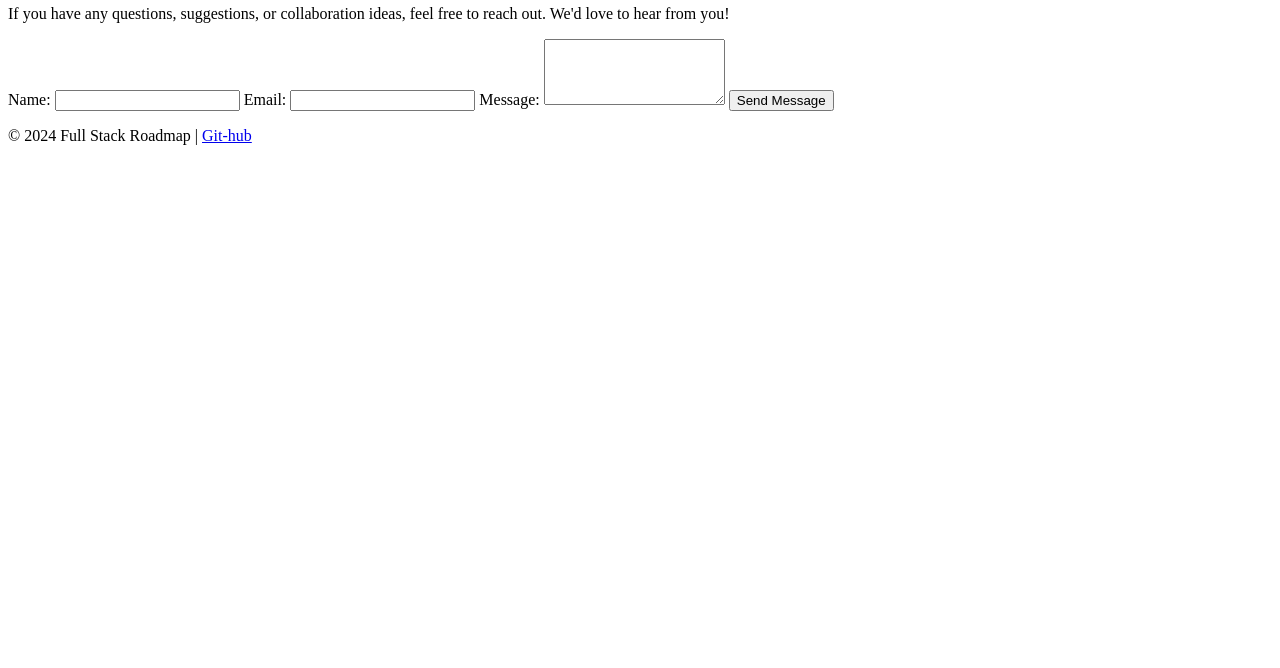
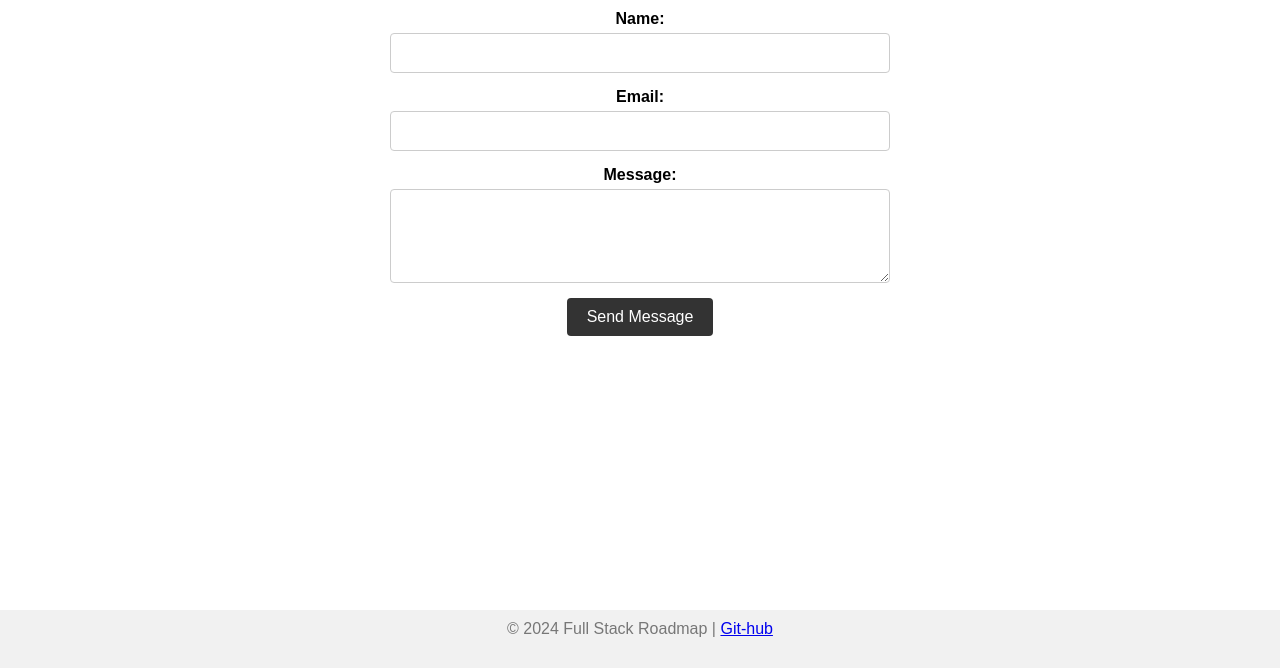
Before and after one commit to ashishstomar/Info-site, a plain HTML site: page contact-me.html in a window 1280 px wide. Shown: the part 132-800 px from the top of the page. Drawn offline with Linux system fonts and the light colour scheme.

Commit message:
add: internal css for styling

```diff
--- a/contact-me.html
+++ b/contact-me.html
@@ -4,19 +4,85 @@
     <meta charset="UTF-8" />
     <meta name="viewport" content="width=device-width, initial-scale=1.0" />
     <title>Contact Us - Full Stack Web Development Roadmap</title>
-    <link rel="stylesheet" href="styles.css" />
+    <style>
+      * {
+        margin: 0;
+        padding: 0;
+        box-sizing: border-box;
+        font-family: Arial, sans-serif;
+      }
+      main {
+        padding: 20px;
+        max-width: 800px;
+        margin: 0 auto;
+        text-align: center;
+      }
+
+      h1,
+      p {
+        color: #333;
+        margin-bottom: 10px;
+      }
+
+      p {
+        margin-bottom: 20px;
+        color: #666;
+      }
+
+      form {
+        display: flex;
+        flex-direction: column;
+        align-items: center;
+      }
+
+      label {
+        font-weight: bold;
+        margin-top: 10px;
+      }
+
+      input[type="text"],
+      input[type="email"],
+      textarea {
+        width: 100%;
+        max-width: 500px;
+        padding: 10px;
+        margin: 5px 0;
+        border: 1px solid #ccc;
+        border-radius: 4px;
+        font-size: 16px;
+      }
+
+      button[type="submit"] {
+        padding: 10px 20px;
+        margin-top: 10px;
+        background-color: #333;
+        color: white;
+        border: none;
+        border-radius: 4px;
+        cursor: pointer;
+        font-size: 16px;
+      }
+
+      button[type="submit"]:hover {
+        background-color: #555;
+      }
+
+      footer {
+        background-color: #f1f1f1;
+        padding: 10px 0;
+        text-align: center;
+        position: fixed;
+        bottom: 0;
+        width: 100%;
+      }
+
+      footer p {
+        color: #777;
+      }
+    </style>
+    >
   </head>
   <body>
-    <header>
-      <nav>
-        <ul>
-          <li><a href="index.html">Home</a></li>
-          <li><a href="about.html">About</a></li>
-          <li><a href="contact-me.html">Contact</a></li>
-        </ul>
-      </nav>
-    </header>
-
     <main>
       <section id="contact">
         <h1>Contact Us</h1>
```
Also changed, not shown: 404.html (+43 -2 lines), about.html (+53 -11 lines), index.html (+53 -11 lines).
